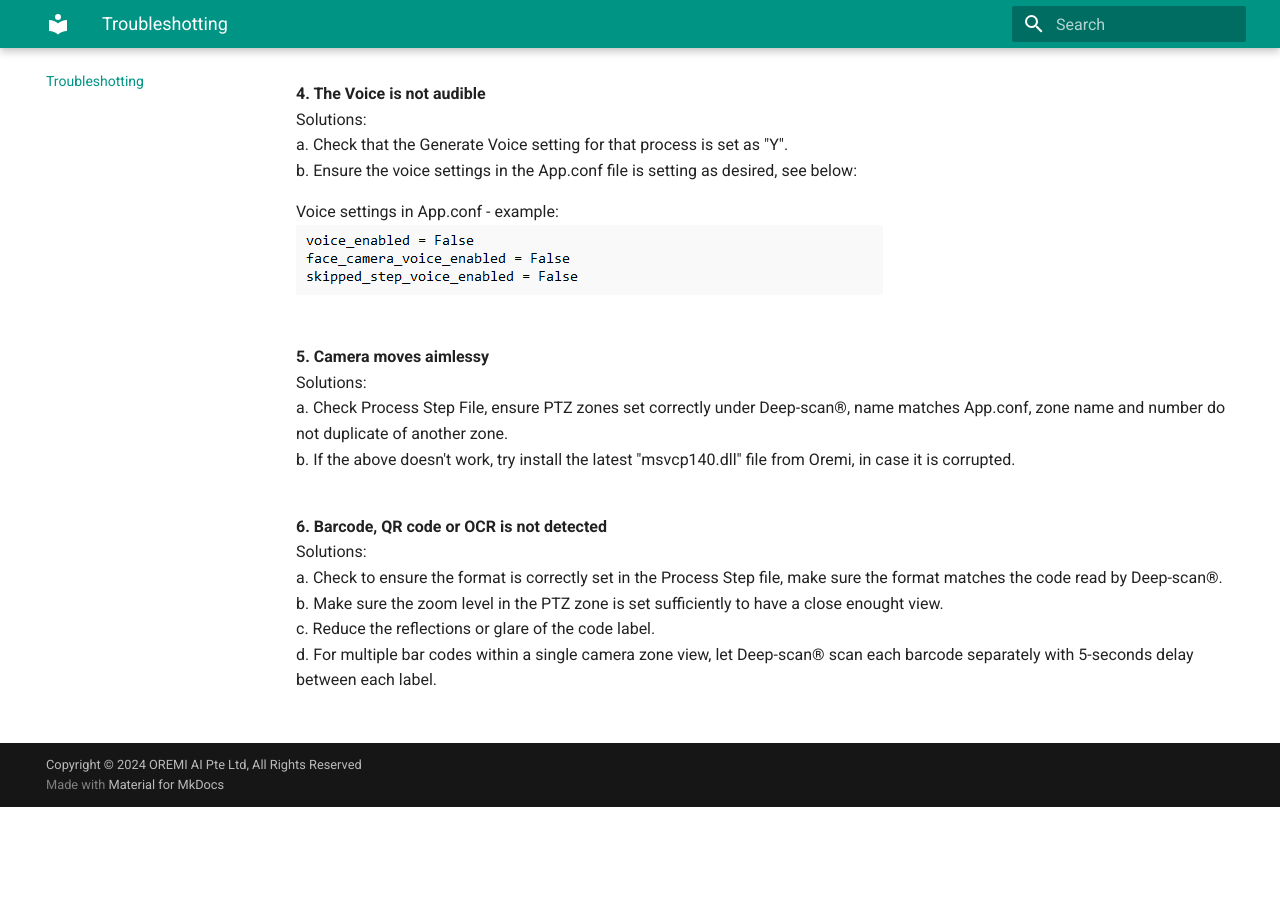
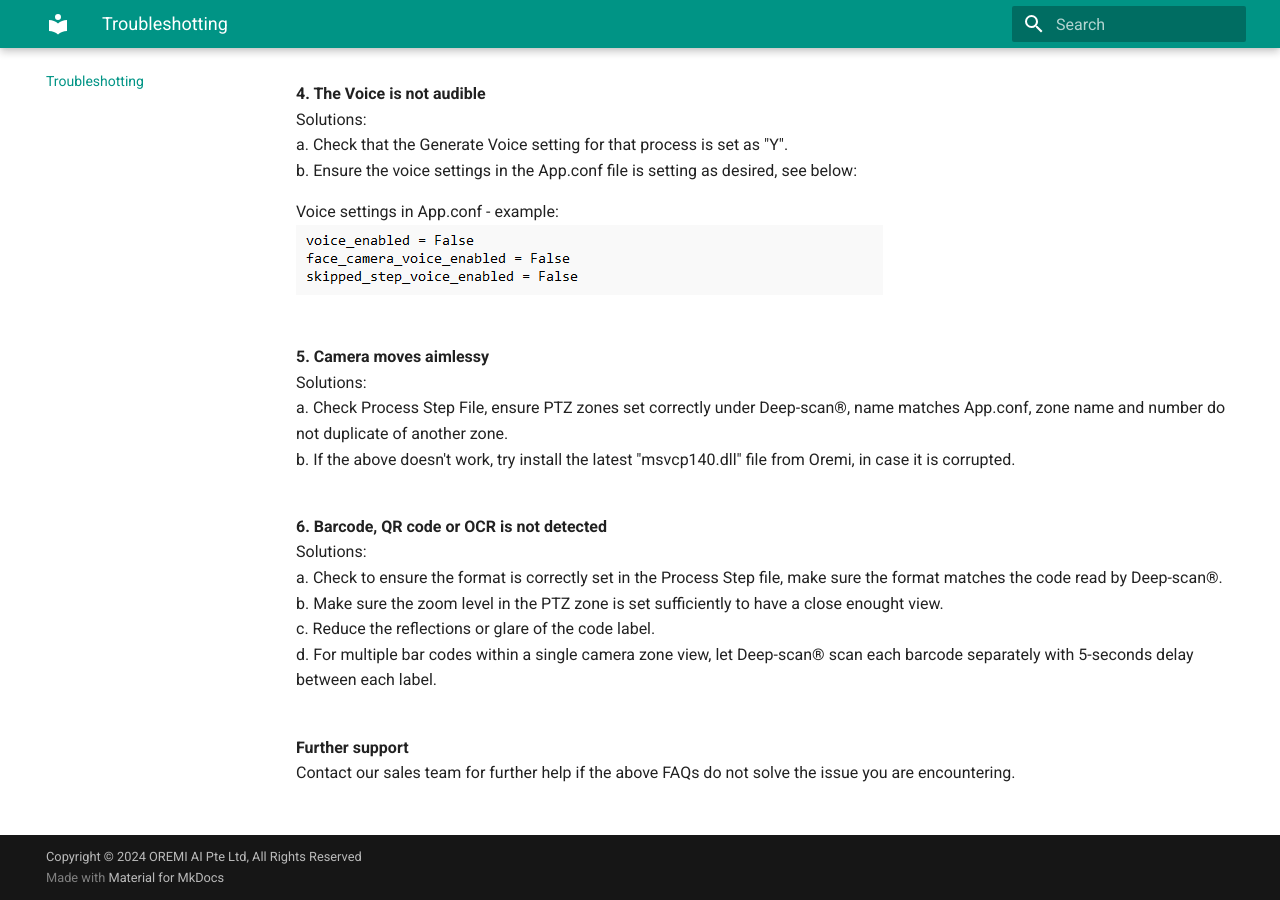
Before and after one commit to deep-scan/ai_inspector_guide, an MkDocs documentation site: the page built from docs/troubleshooting.md, in a window 1280 px wide and 900 px high, scrolled down 748 px. Built offline with MkDocs 1.6.1 and Material for MkDocs 9.7.7, drawn with Linux system fonts in a browser that asks for light colours; before the commit the page ends 1555 px from its top, so only the background shows below that.

Commit message:
$Update 6Apr24

```diff
--- a/docs/troubleshooting.md
+++ b/docs/troubleshooting.md
@@ -60,3 +60,8 @@ b. Make sure the zoom level in the PTZ zone is set sufficiently to have a close
 c. Reduce the reflections or glare of the code label.<br/>
 d. For multiple bar codes within a single camera zone view, let Deep-scan&reg; scan each barcode separately with 5-seconds delay between each label.<br/>
 <br/>
+
+
+**Further support**<br/>
+Contact our sales team for further help if the above FAQs do not solve the issue you are encountering.<br/>
+<br/>
--- a/mkdocs.yml
+++ b/mkdocs.yml
@@ -1,4 +1,4 @@
-site_name: Deep-scan User Manual
+site_name: Deep-scan&reg; User Manual
 
 use_directory_urls: false
 
```
Also changed, not shown: docs/about.md (+1 -1 lines).
